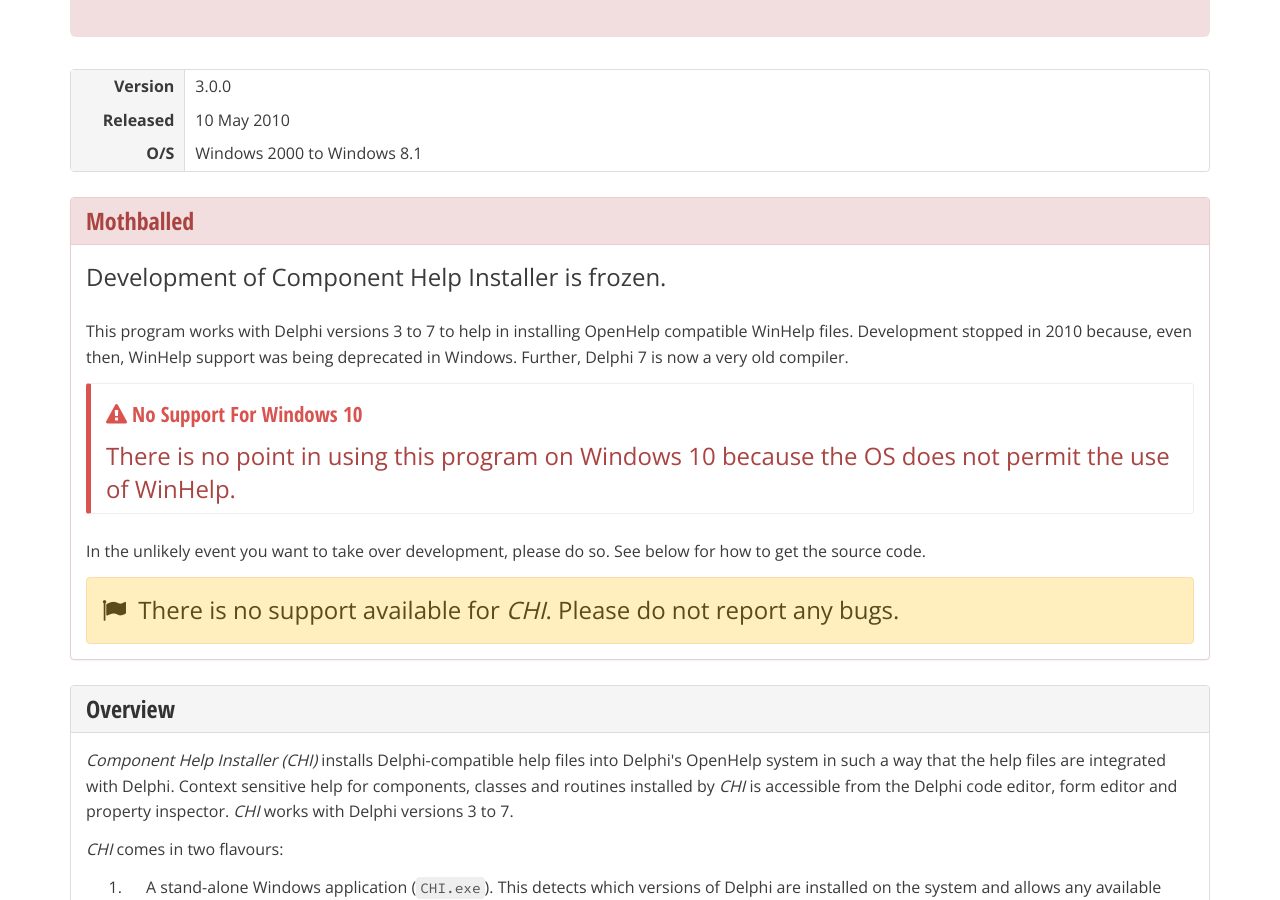
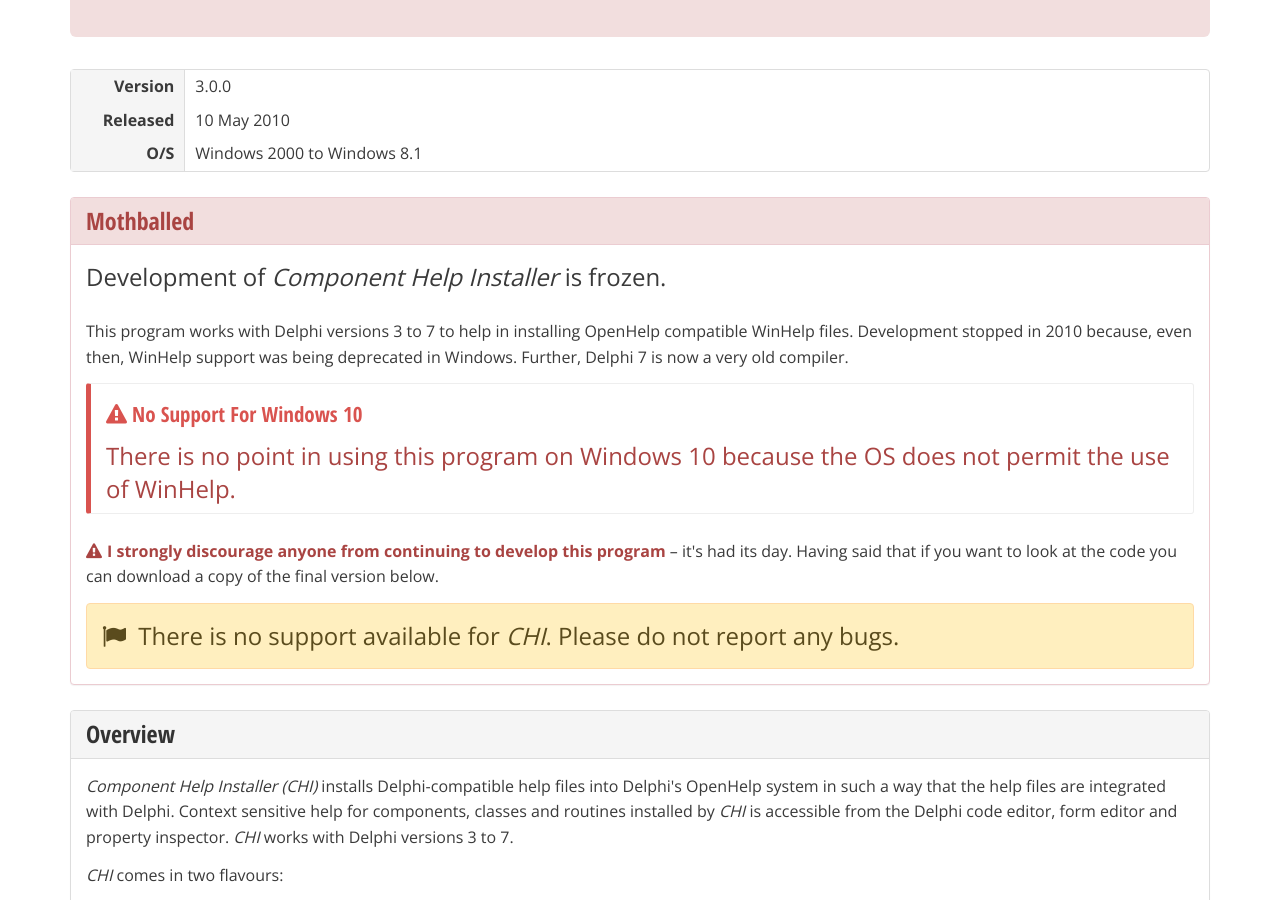
Before and after one commit to delphidabbler/delphidabbler.github.io, a Jekyll site: the page built from _software/chi.html, in a window 1280 px wide and 900 px high, scrolled down 356 px. Built offline with Jekyll 4.4.1, drawn with Linux system fonts in a browser that asks for light colours; nearby versions of some CDN libraries.

Commit message:
Add warning against further development of CHI & standardised display of program name.

```diff
--- a/_software/chi.html
+++ b/_software/chi.html
@@ -33,7 +33,7 @@
 			</p>
 		</div>
 		<p>
-			In the unlikely event you want to take over development, please do so. See below for how to get the source code.
+			<strong class="text-danger"><span class="fa fa-exclamation-triangle fa-x-pad-right"></span>I strongly discourage anyone from continuing to develop this program</strong> &ndash; it's had its day. Having said that if you want to look at the code you can download a copy of the final version below.
 		</p>
 		<p class="alert alert-warning lead glyph">
 			There is no support available for <em>CHI</em>. Please do not report any bugs.
```
Also changed, not shown: other parts of _software/chi.html (+1 -1 lines).
